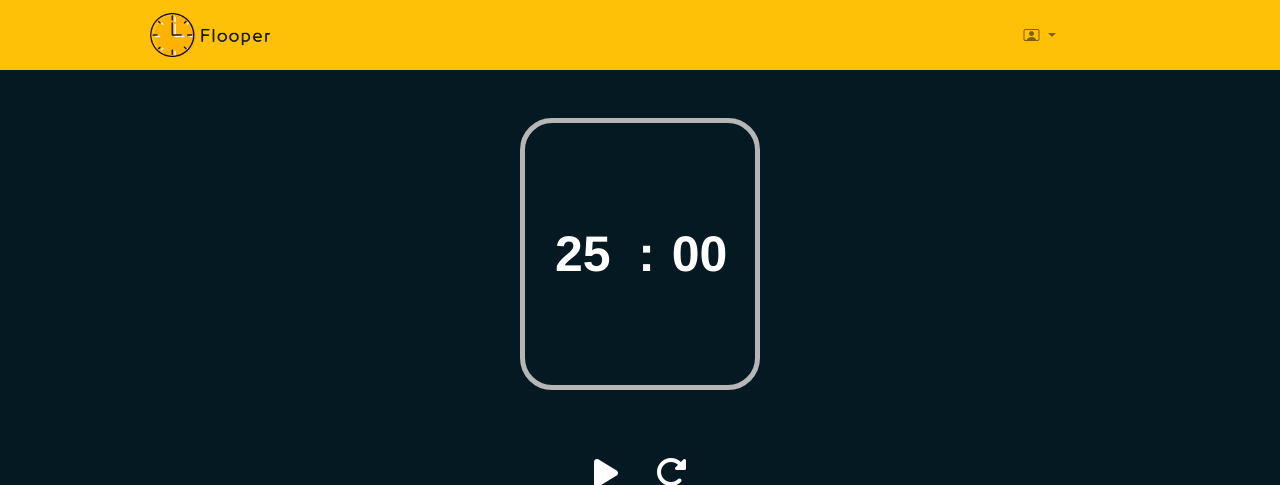
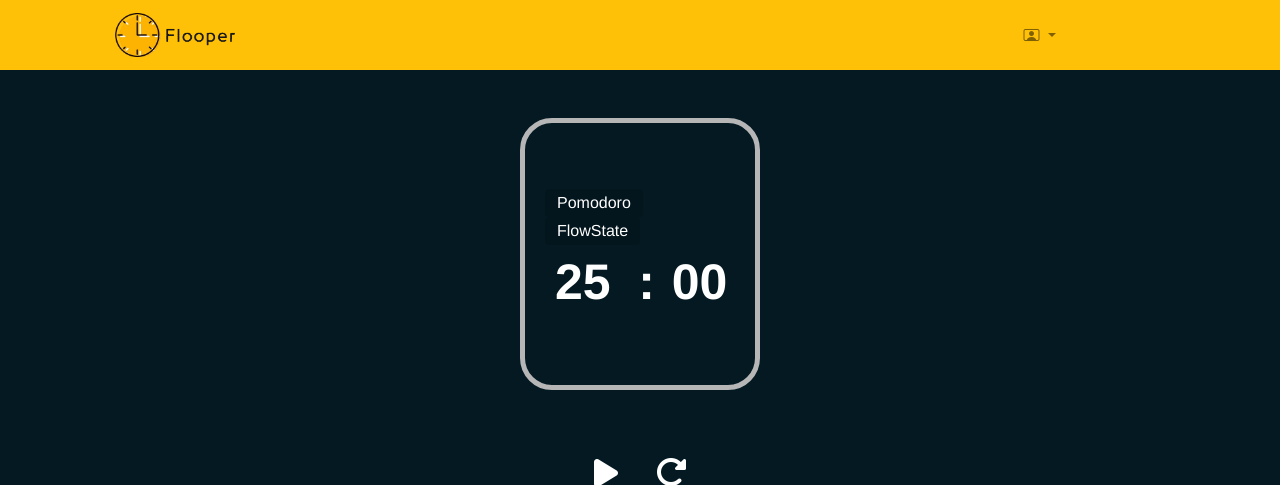
Before and after one commit to Bautisc/Flooper, a Flask app: page / in a window 1280 px wide. Shown: the top 485 px of the page. Run offline with Flask 2, Linux system fonts and the light colour scheme; some libraries are stand-ins or nearby versions.

Commit message:
agregando dos botones al timer

```diff
--- a/static/css/index.css
+++ b/static/css/index.css
@@ -10,14 +10,15 @@ body {
 }
 .navbar {
   background-color: #ffc107;
-  padding-left: 150px;
+  padding-left: 9%;
 }
 #navicon2 {
   width: 120px;
 }
-.nav-item{
+.nav-item {
   padding-right: 200px;
 }
+
 /*Timer container*/
 .timer-cont {
   padding: 5%;
@@ -29,3 +30,7 @@ body {
   height: 5%;
   float: right;
 }
+
+asdasd {
+  color: #144129;
+}
--- a/static/css/timer.css
+++ b/static/css/timer.css
@@ -15,13 +15,13 @@
   justify-content: center;
   align-items: center;
 }
-.timer-cont{
-  padding:0px;
+.timer-cont {
+  padding: 0px;
 }
 .row {
   width: 100%;
-  font-size:50px;
-  font-family:'Franklin Gothic Medium', 'Arial Narrow', Arial, sans-serif;
+  font-size: 50px;
+  font-family: "Franklin Gothic Medium", "Arial Narrow", Arial, sans-serif;
   font-weight: bold;
 }
 
@@ -57,9 +57,25 @@
   transition: 0.5s ease;
 }
 
-#sessions{
+#sessions {
   width: 100%;
-  font-size:30px;
-  font-family:'Franklin Gothic Medium', 'Arial Narrow', Arial, sans-serif;
+  font-size: 30px;
+  font-family: "Franklin Gothic Medium", "Arial Narrow", Arial, sans-serif;
   font-weight: bold;
 }
+
+.pomodoro,
+.flowState {
+  color: white;
+  border: none;
+  margin: 0;
+  margin-left: 5px;
+  padding: 2px 12px;
+  background: none rgba(0, 0, 0, 0.15);
+  opacity: 1;
+}
+
+.pomodoro,
+.flowState {
+  transition: 0.5s ease-in-out;
+}
--- a/static/js/timer.js
+++ b/static/js/timer.js
@@ -73,3 +73,13 @@ function start_timer() {
     }
   }
 }
+
+//Cambiar background
+
+$('.pomodoro').on('click', function(){
+  $('body').css('background-color','#041922' )
+})
+
+$('.flowState').on('click', function(){
+  $('body').css('background-color','#263238' )
+})
--- a/templates/index.html
+++ b/templates/index.html
@@ -83,6 +83,8 @@
       <!-- Main Timer -->
       <div class="container timer">
         <div class="row">
+          <button class="btn pomodoro">Pomodoro</button>
+          <button class="btn flowState">FlowState</button>
           <div id="sessions"></div>
           <div class="col-5" , id="minutes">25</div>
           <div class="col-2">:</div>
@@ -98,7 +100,7 @@
       <!-- Start Button and reset button-->
       <div class="conatiner d-flex justify-content-center my-5">
         <button class="btn" onclick="start_timer()">
-          <i class="fas fa-play fa-2x"></i>
+          <i class="fas fa-play fa-2x playbtn"></i>
         </button>
         <a href="/"><i class="fas fa-redo-alt fa-2x"></i></a>
       </div>
```
